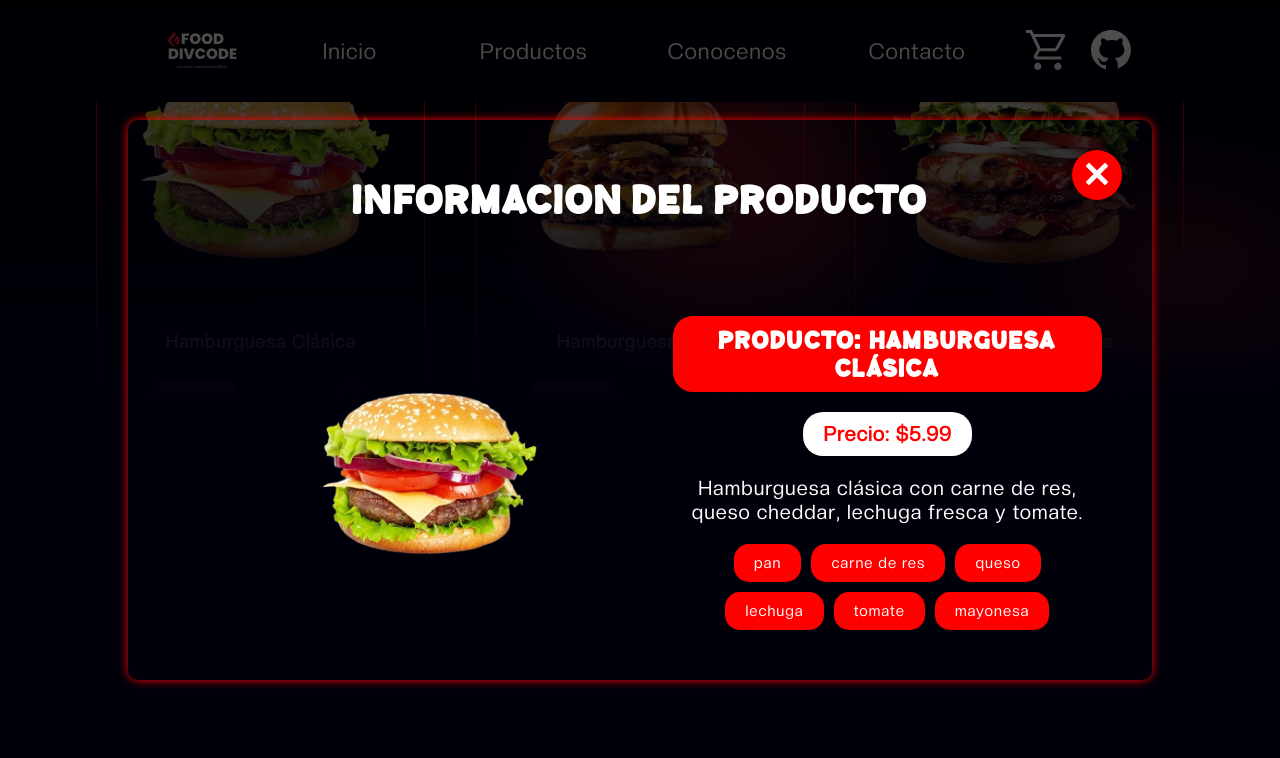
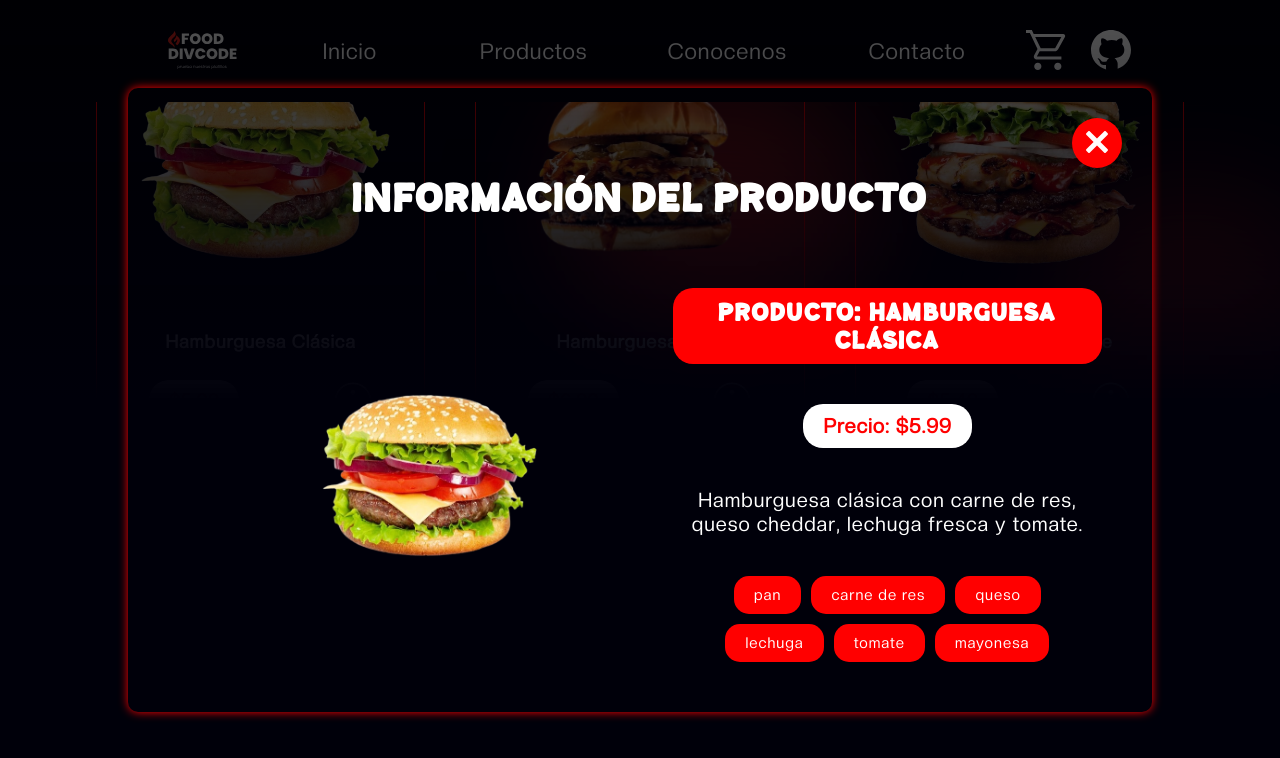
Before and after one commit to EnriqueHM31/tienda-hamburguesas, a React (Vite) app: page / in a window 1280 px wide. Both pictures are taken after a click on the button 352 px from the left and 1280 px from the top of the page. Shown: the part 880-1638 px from the top of the page. Built offline with nearby package versions, Linux system fonts and the light colour scheme.

Commit message:
Modificaciones al info detalles

```diff
--- a/package.json
+++ b/package.json
@@ -10,6 +10,7 @@
 		"preview": "vite preview"
 	},
 	"dependencies": {
+		"prop-types": "^15.8.1",
 		"react": "^19.0.0",
 		"react-dom": "^19.0.0"
 	},
--- a/src/assets/app.css
+++ b/src/assets/app.css
@@ -511,7 +511,7 @@ body {
     display: flex;
     flex-direction: column;
     align-items: center;
-    justify-content: space-between;
+    justify-content: center;
     gap: 3rem;
     width: 80%;
     min-height: 70dvh;
@@ -544,6 +544,7 @@ body {
     font-weight: bold;
     line-height: 1.5;
     text-align: center;
+    padding: 3rem 0;
 }
 
 .contenido-detalles {
@@ -551,7 +552,7 @@ body {
     flex-direction: column;
     justify-content: center;
     align-items: center;
-    gap: 2rem;
+    gap: 4rem;
     width: 50%;
 }
 
--- a/src/components/DetallesProducto.jsx
+++ b/src/components/DetallesProducto.jsx
@@ -1,10 +1,10 @@
-export default function DetallesProducto(detalles, handleClickRemove) {
-	const data = detalles.detalles
+export default function DetallesProducto({ detalles, handleClickRemove }) {
+	const data = detalles // detalles ya es el objeto con la información
 
 	return (
 		<div className="overlay">
 			<article className="contenedor-detalles">
-				<h2>Informacion del producto</h2>
+				<h2>Información del producto</h2>
 				<div className="contenedor-informacion-detalles">
 					<div className="img-detalle">
 						<img src={`/src/assets/img/menu${data.id}.webp`} alt={data.nombre} />
@@ -22,7 +22,7 @@ export default function DetallesProducto(detalles, handleClickRemove) {
 						</ul>
 					</div>
 				</div>
-				<button onClick={() => handleClickRemove} className="btn-cerrar">
+				<button onClick={handleClickRemove} className="btn-cerrar">
 					<img src="/src/assets/img/close.svg" alt="icono para cerrar el modal de los detalles" />
 				</button>
 			</article>
--- a/src/components/Productos.jsx
+++ b/src/components/Productos.jsx
@@ -1,21 +1,10 @@
-import { productos as Menu } from '../mook/productos'
 import IconoInformacionProducto from '../components/icon/Icono-información'
 import DetallesProducto from './DetallesProducto.jsx'
-import { useState } from 'react'
+import useProducto from '../hooks/producto'
 
 export default function Productos() {
-	const [detalles, setDetalles] = useState(null)
-	const [productos] = useState(Menu)
+	const { productos, detalles, handleClick, handleClickRemove } = useProducto()
 
-	const handleClick = (id) => {
-		const detalles = productos.find((producto) => producto.id === id)
-		setDetalles(detalles)
-	}
-
-	const handleClickRemove = () => {
-		console.log('se ha eliminado el producto')
-		setDetalles(null)
-	}
 	return (
 		<>
 			<ul id="productos" className="lista-productos">
@@ -38,8 +27,8 @@ export default function Productos() {
 						</li>
 					)
 				})}
+				{detalles && <DetallesProducto detalles={detalles} handleClick={handleClickRemove} />}
 			</ul>
-			{detalles !== null ? <DetallesProducto detalles={detalles} handleClickRemove={handleClickRemove} /> : null}
 		</>
 	)
 }
--- /dev/null
+++ b/src/hooks/producto.js
@@ -0,0 +1,20 @@
+import { useState } from 'react'
+import { productos as Menu } from '../mook/productos'
+
+export default function useProducto() {
+	const [productos] = useState(Menu)
+	const [detalles, setDetalles] = useState(null)
+
+	const handleClick = (id) => {
+		// Aquí buscas el producto por id y lo guardas en detalles
+		const producto = productos.find((producto) => producto.id === id)
+		setDetalles(producto) // Muestra los detalles del producto seleccionado
+	}
+
+	const handleClickRemove = () => {
+		// Aquí puedes vaciar el estado de detalles cuando se elimine o se cierre
+		setDetalles(null) // Elimina los detalles del producto
+	}
+
+	return { productos, detalles, handleClick, handleClickRemove }
+}
```
Also changed, not shown: 1 other file (tests, documents, lock files or other folders).
